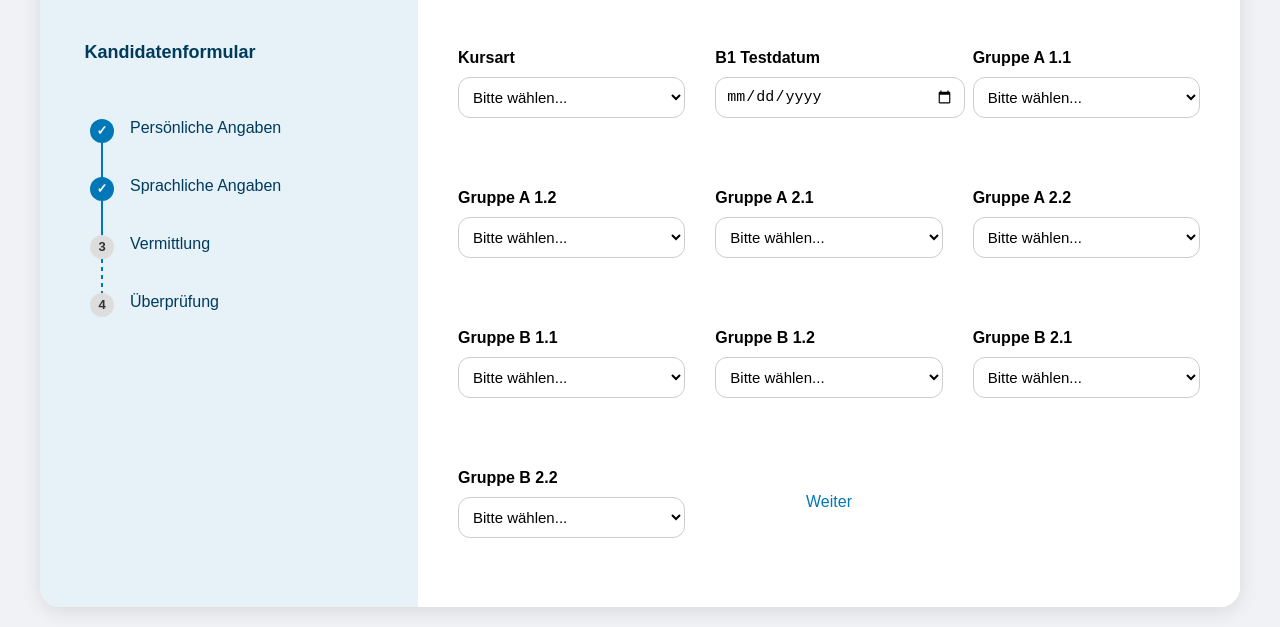
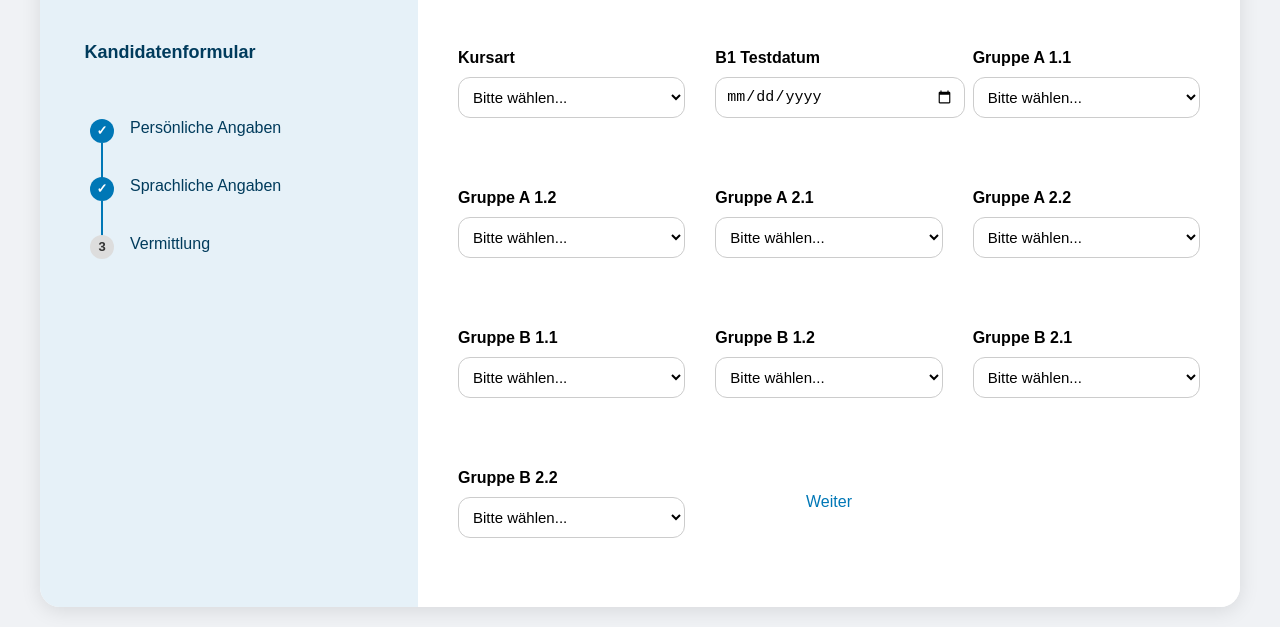
Before and after one commit to Medicalworkforce/MWCSchoolFront, a plain HTML site: page step2.html in a window 1280 px wide. Shown: the part 183-810 px from the top of the page. Drawn offline with Linux system fonts and the light colour scheme; no server answers.

Commit message:
Update step2.html

```diff
--- a/step2.html
+++ b/step2.html
@@ -19,7 +19,6 @@
         <li class="active">Persönliche Angaben</li>
         <li class="active">Sprachliche Angaben</li>
         <li>Vermittlung</li>
-        <li>Überprüfung</li>
       </ul>
     </div>
     <div class="form-wrapper">
```
